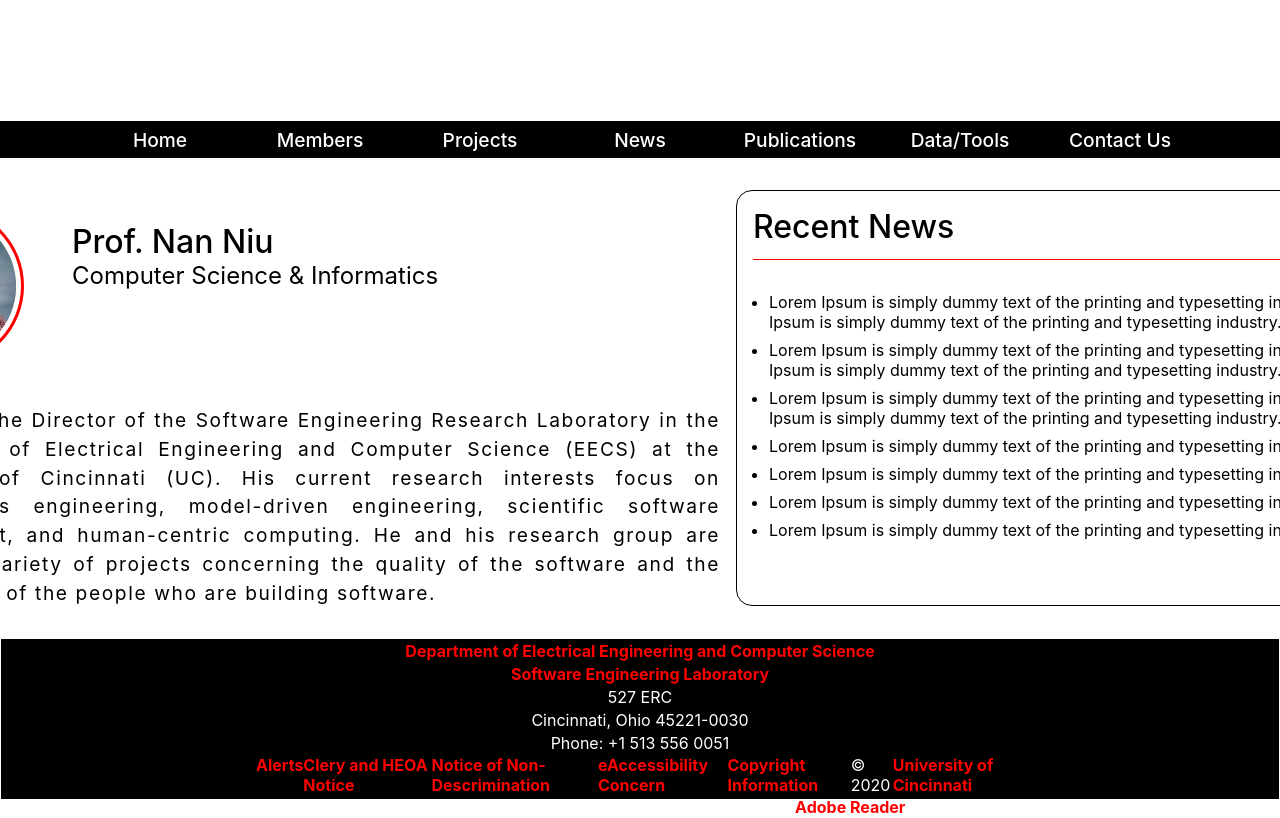
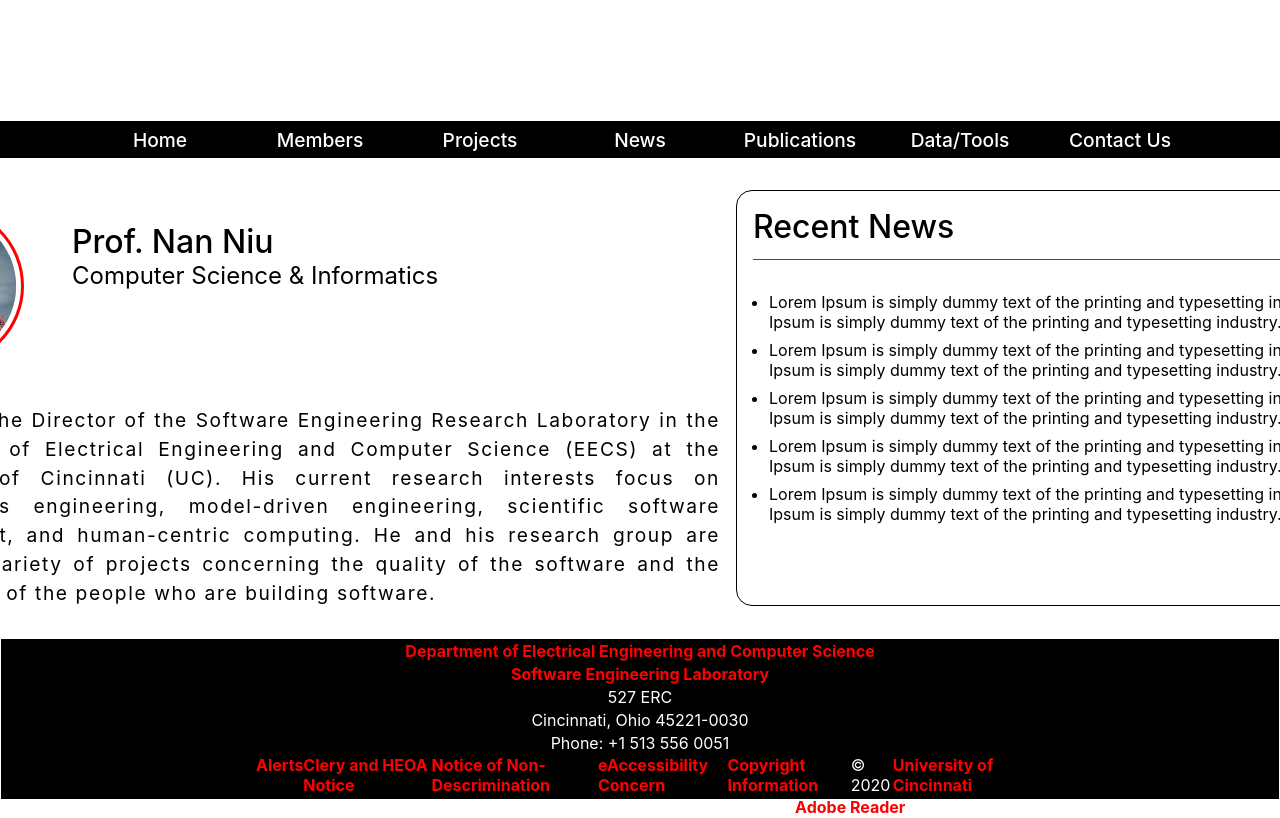
Before and after one commit to NanNiuCINSE/CINSE-Website, a React (Create React App) app: page / in a window 1280 px wide. Shown: the top 818 px of the page. Built offline with nearby package versions, Linux system fonts and the light colour scheme.

Commit message:
created data files for the news section

```diff
--- a/src/components/Footer/Footer.jsx
+++ b/src/components/Footer/Footer.jsx
@@ -13,17 +13,21 @@ const Footer = () => {
 				<p>Cincinnati, Ohio 45221-0030</p>
 				<p>Phone: +1 513 556 0051</p>
 				<div className='footer-links'>
-					<a href='#'>Alerts</a>
-					<a href='#'>Clery and HEOA Notice</a>
-					<a href='#'>Notice of Non-Descrimination</a>
+					<a href='https://www.uc.edu/alert.html'>Alerts</a>
+					<a href='https://www.uc.edu/about/publicsafety/clery/annual-security-report.html'>
+						Clery and HEOA Notice
+					</a>
+					<a href='http://uc.edu/about/policies/non-discrimination.html'>
+						Notice of Non-Descrimination
+					</a>
 					<a href='#'>eAccessibility Concern</a>
 					<a href='#'>Copyright Information</a>
 					<p> &#169; 2020</p>
-					<a href='#'> University of Cincinnati</a>
+					<a href='https://www.uc.edu/'> University of Cincinnati</a>
 				</div>
 				<p className='footer-last-link'>
 					This website offers many PDF files for download, which require{' '}
-					<a href='#'> Adobe Reader </a> to view.
+					<a href='https://get.adobe.com/reader/'> Adobe Reader </a> to view.
 				</p>
 			</div>
 		</div>
--- /dev/null
+++ b/src/components/News/News.data.js
@@ -0,0 +1,34 @@
+export const newsData = [
+	{
+		news: `Lorem Ipsum is simply dummy text of the printing and typesetting
+        industry. Lorem Ipsum is simply dummy text of the printing and
+        typesetting industry.`,
+		newsLink: '',
+	},
+	{
+		news: `Lorem Ipsum is simply dummy text of the printing and typesetting
+        industry. Lorem Ipsum is simply dummy text of the printing and
+        typesetting industry.`,
+		newsLink: '',
+	},
+	{
+		news: `Lorem Ipsum is simply dummy text of the printing and typesetting
+        industry. Lorem Ipsum is simply dummy text of the printing and
+        typesetting industry.`,
+		newsLink: '',
+	},
+	{
+		news: `Lorem Ipsum is simply dummy text of the printing and typesetting
+        industry. Lorem Ipsum is simply dummy text of the printing and
+        typesetting industry.`,
+		newsLink: '',
+	},
+	{
+		news: `Lorem Ipsum is simply dummy text of the printing and typesetting
+        industry. Lorem Ipsum is simply dummy text of the printing and
+        typesetting industry.`,
+		newsLink: '',
+	},
+];
+
+export const newsHeader = 'Recent News';
--- a/src/components/News/News.jsx
+++ b/src/components/News/News.jsx
@@ -1,45 +1,23 @@
 import React from 'react';
 import './News.css';
 
+import * as NewsData from './News.data';
 const News = () => {
+	const { newsData, newsHeader } = NewsData;
+	const newsItems = newsData.slice(0, 5).map((item, index) => {
+		return (
+			<li className='news-item' key={index}>
+				{item.news}
+			</li>
+		);
+	});
+
 	return (
 		<aside className='news-section'>
 			<div className='news-container'>
-				<header className='news-header'>Recent News</header>
+				<header className='news-header'>{newsHeader}</header>
 				<div className='news'>
-					<ul>
-						<li className='news-item'>
-							Lorem Ipsum is simply dummy text of the printing and typesetting
-							industry. Lorem Ipsum is simply dummy text of the printing and
-							typesetting industry.
-						</li>
-						<li className='news-item'>
-							Lorem Ipsum is simply dummy text of the printing and typesetting
-							industry. Lorem Ipsum is simply dummy text of the printing and
-							typesetting industry.
-						</li>
-						<li className='news-item'>
-							Lorem Ipsum is simply dummy text of the printing and typesetting
-							industry. Lorem Ipsum is simply dummy text of the printing and
-							typesetting industry.
-						</li>
-						<li className='news-item'>
-							Lorem Ipsum is simply dummy text of the printing and typesetting
-							industry.
-						</li>
-						<li className='news-item'>
-							Lorem Ipsum is simply dummy text of the printing and typesetting
-							industry.
-						</li>
-						<li className='news-item'>
-							Lorem Ipsum is simply dummy text of the printing and typesetting
-							industry.
-						</li>
-						<li className='news-item'>
-							Lorem Ipsum is simply dummy text of the printing and typesetting
-							industry.
-						</li>
-					</ul>
+					<ul>{newsItems}</ul>
 				</div>
 			</div>
 		</aside>
```
Also changed, not shown: src/logo.svg (deleted).
